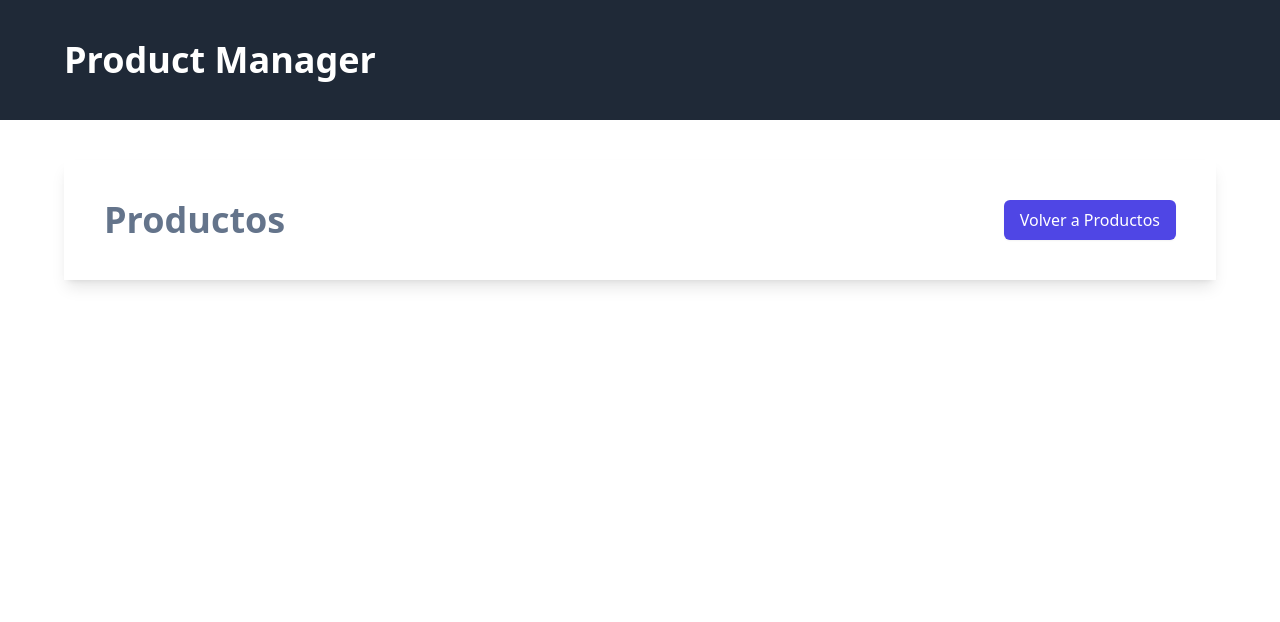
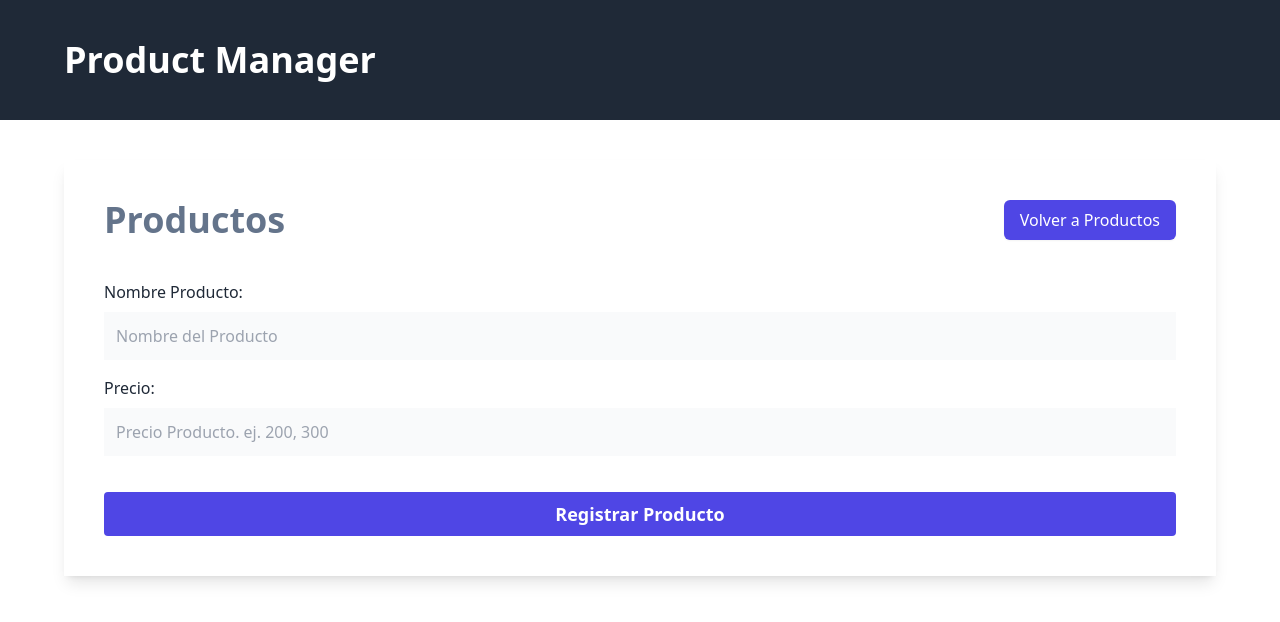
Before and after one commit to iangelmanuel/fullstack-product-manager, a React (Vite) app in the folder client/: page /product/create in a window 1280 px wide. Shown: the top 622 px of the page. Built offline with nearby package versions, Linux system fonts and the light colour scheme.

Commit message:
feat: Add form validation and submission logic to NewProductPage

```diff
--- /dev/null
+++ b/client/src/components/ErrorMessage.tsx
@@ -0,0 +1,9 @@
+import type { PropsWithChildren } from 'react'
+
+export const ErrorMessage = ({ children }: PropsWithChildren) => {
+  return (
+    <div className="text-center my-4 bg-red-600 text-white font-bold p-3 uppercase">
+      {children}
+    </div>
+  )
+}
--- a/client/src/pages/NewProduct.tsx
+++ b/client/src/pages/NewProduct.tsx
@@ -1,6 +1,33 @@
-import { Link } from 'react-router-dom'
+import {
+  Link,
+  Form,
+  useActionData,
+  redirect,
+  type ActionFunctionArgs,
+} from 'react-router-dom'
+import { ErrorMessage } from '../components/ErrorMessage'
+import { addProduct } from '../services/product-service'
+
+export async function action({ request }: ActionFunctionArgs) {
+  const formData = await request.formData()
+  const data = Object.fromEntries(formData)
+  let error = ''
+
+  if (Object.values(data).includes('')) {
+    error = 'Todos los campos son obligatorios'
+  }
+
+  if (error.length) {
+    return error
+  }
+
+  await addProduct(data)
+
+  return redirect('/')
+}
 
 export default function NewProductPage() {
+  const error = useActionData() as string
   return (
     <>
       <div className="flex justify-between">
@@ -13,6 +40,40 @@
           Volver a Productos
         </Link>
       </div>
+
+      {error && <ErrorMessage>{error}</ErrorMessage>}
+
+      <Form className="mt-10" method="POST">
+        <div className="mb-4">
+          <label className="text-gray-800" htmlFor="name">
+            Nombre Producto:
+          </label>
+          <input
+            id="name"
+            type="text"
+            className="mt-2 block w-full p-3 bg-gray-50"
+            placeholder="Nombre del Producto"
+            name="name"
+          />
+        </div>
+        <div className="mb-4">
+          <label className="text-gray-800" htmlFor="price">
+            Precio:
+          </label>
+          <input
+            id="price"
+            type="number"
+            className="mt-2 block w-full p-3 bg-gray-50"
+            placeholder="Precio Producto. ej. 200, 300"
+            name="price"
+          />
+        </div>
+        <input
+          type="submit"
+          className="mt-5 w-full bg-indigo-600 p-2 text-white font-bold text-lg cursor-pointer rounded"
+          value="Registrar Producto"
+        />
+      </Form>
     </>
   )
 }
--- a/client/src/router.tsx
+++ b/client/src/router.tsx
@@ -1,7 +1,9 @@
 import { createBrowserRouter } from 'react-router-dom'
 
 import Layout from './Layouts/Layout'
-import NewProductPage from './pages/NewProduct'
+import NewProductPage, {
+  action as newProductAction,
+} from './pages/NewProduct'
 import ProductPage from './pages/Product'
 
 const router = createBrowserRouter([
@@ -16,6 +18,7 @@
       {
         path: 'product/create',
         element: <NewProductPage />,
+        action: newProductAction,
       },
     ],
   },
--- /dev/null
+++ b/client/src/services/product-service.ts
@@ -0,0 +1,28 @@
+import { DraftProductSchema } from '../types'
+import { safeParse } from 'valibot'
+import axios from 'axios'
+
+type ProductData = {
+  [k: string]: FormDataEntryValue
+}
+
+export const addProduct = async (product: ProductData) => {
+  try {
+    const res = safeParse(DraftProductSchema, {
+      name: product.name,
+      price: Number(product.price)
+    })
+
+    if (!res.success) {
+      throw new Error('Invalid product data')
+    }
+
+    const url = `${import.meta.env.VITE_API_URL}/products`
+    await axios.post(url, {
+      name: res.output.name,
+      price: res.output.price
+    })
+  } catch (error) {
+    console.error(error)
+  }
+}
--- /dev/null
+++ b/client/src/types/index.ts
@@ -0,0 +1,6 @@
+import { object, string, number } from 'valibot'
+
+export const DraftProductSchema = object({
+  name: string(),
+  price: number()
+})
```
